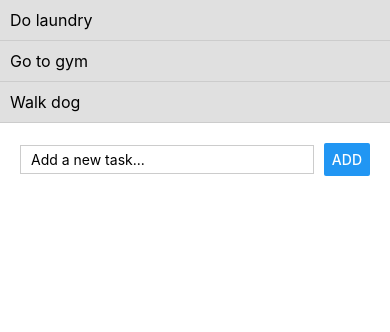
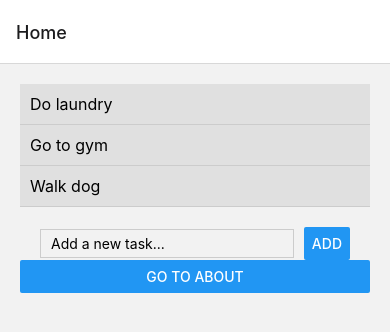
Before and after one commit to brandon-tran8/AppCreationLab, a React Native app: screen /Home in a window 390 px wide. Shown: the top 332 px of the page. Built offline with nearby package versions, Linux system fonts and the light colour scheme.

Commit message:
Lab 4 (Event Handling & State Lifting)

```diff
--- a/App.jsx
+++ b/App.jsx
@@ -5,19 +5,21 @@
  */
 
 import React from 'react';
-import {SafeAreaView} from 'react-native';
-import ToDoList from './components/ToDoList';
-import ToDoForm from './components/ToDoForm';
-import {useState} from 'react';
+import {NavigationContainer} from '@react-navigation/native';
+import {createNativeStackNavigator} from '@react-navigation/native-stack';
+import HomeScreen from './src/screens/HomeScreen';
+import AboutScreen from './src/screens/AboutScreen';
 
 function App() {
-  const [tasks] = useState(['Do laundry', 'Go to gym', 'Walk dog']);
+  const Stack = createNativeStackNavigator();
 
   return (
-    <SafeAreaView>
-      <ToDoList tasks={tasks} />
-      <ToDoForm />
-    </SafeAreaView>
+    <NavigationContainer>
+      <Stack.Navigator>
+        <Stack.Screen name="Home" component={HomeScreen} />
+        <Stack.Screen name="About" component={AboutScreen} />
+      </Stack.Navigator>
+    </NavigationContainer>
   );
 }
 
--- a/components/ToDoForm.jsx
+++ b/src/components/ToDoForm.jsx
@@ -1,12 +1,26 @@
-import React from 'react';
+import React, {useState} from 'react';
 import {StyleSheet, View, TextInput, Button} from 'react-native';
 
-export default function ToDoForm() {
+export default function ToDoForm({addTask}) {
+  const [input, setInput] = useState('');
+
+  const handleChangeText = text => {
+    setInput(text);
+  };
+
+  const handlePress = () => {
+    addTask(input);
+  };
   return (
     <>
       <View style={styles.form}>
-        <TextInput style={styles.input} placeholder="Add a new task..." />
-        <Button title="Add" />
+        <TextInput
+          style={styles.input}
+          placeholder="Add a new task..."
+          onChangeText={handleChangeText}
+          value={input}
+        />
+        <Button title="Add" onPress={handlePress} />
       </View>
     </>
   );
--- /dev/null
+++ b/src/layout/MainLayout.jsx
@@ -0,0 +1,15 @@
+import React from 'react';
+import {View, StyleSheet} from 'react-native';
+
+const MainLayout = ({children}) => {
+  return <View style={styles.container}>{children}</View>;
+};
+
+const styles = StyleSheet.create({
+  container: {
+    flex: 1,
+    padding: 20,
+  },
+});
+
+export default MainLayout;
--- /dev/null
+++ b/src/screens/AboutScreen.jsx
@@ -0,0 +1,10 @@
+import React from 'react';
+import {Text} from 'react-native';
+
+export default function AboutScreen({}) {
+  return (
+    <>
+      <Text> Hello </Text>
+    </>
+  );
+}
--- /dev/null
+++ b/src/screens/HomeScreen.jsx
@@ -0,0 +1,29 @@
+import React from 'react';
+import {SafeAreaView, Button} from 'react-native';
+import ToDoList from '../components/ToDoList';
+import ToDoForm from '../components/ToDoForm';
+import {useState} from 'react';
+import MainLayout from '../layout/MainLayout';
+
+export default function HomeScreen({navigation}) {
+  const [tasks, setTasks] = useState(['Do laundry', 'Go to gym', 'Walk dog']);
+
+  const handleAddTask = task => {
+    setTasks([...tasks, task]);
+  };
+
+  return (
+    <>
+      <MainLayout>
+        <SafeAreaView>
+          <ToDoList tasks={tasks} />
+          <ToDoForm addTask={handleAddTask} />
+          <Button
+            title="Go to About"
+            onPress={() => navigation.navigate('About')}
+          />
+        </SafeAreaView>
+      </MainLayout>
+    </>
+  );
+}
```
Also changed, not shown: src/components/ToDoList.jsx (renamed from components/ToDoList.jsx).
